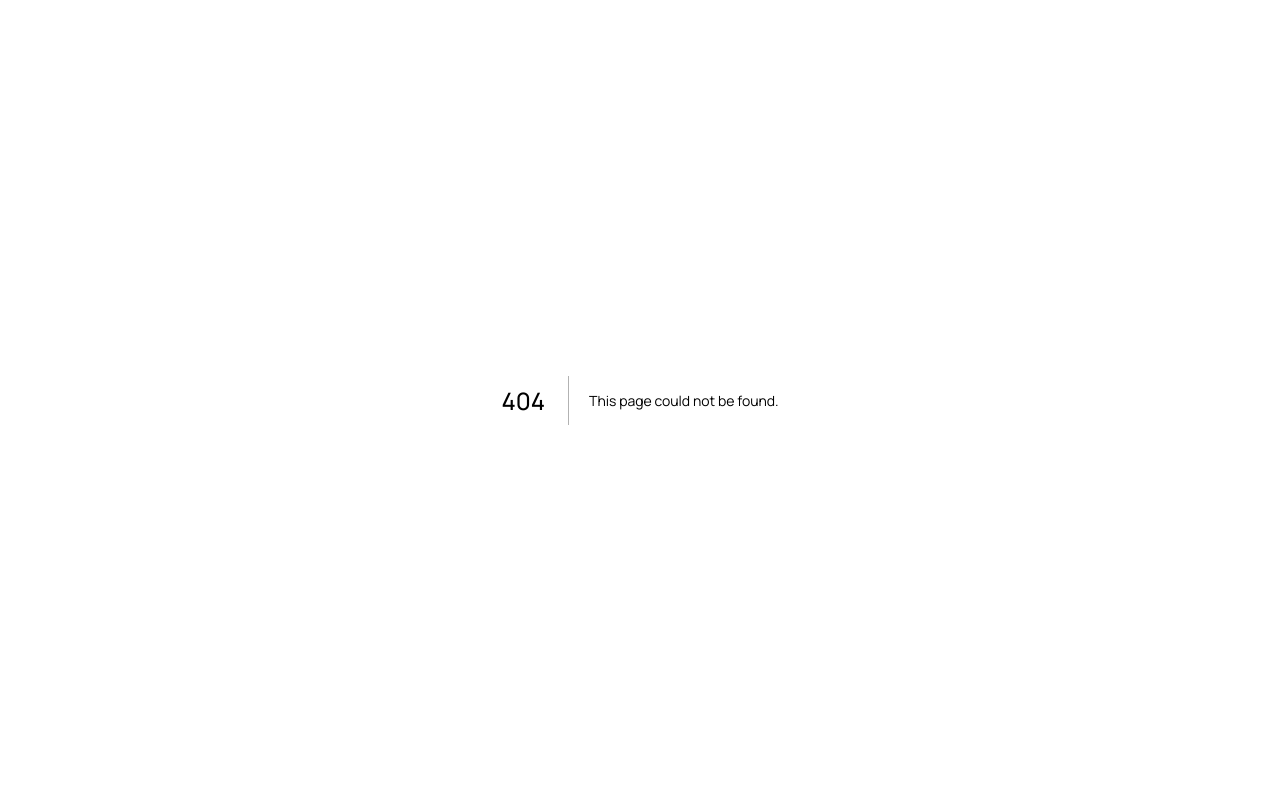
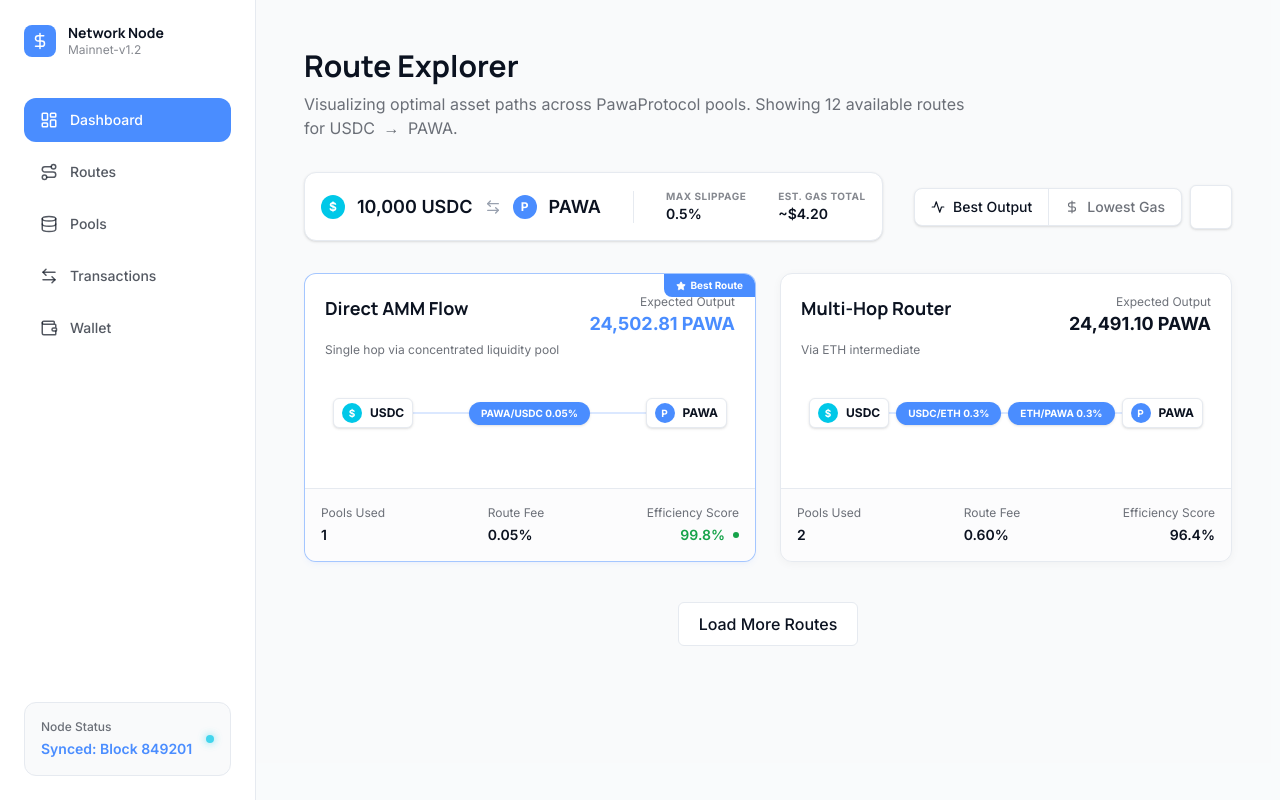
Before and after one commit to Robotron2/pawa-frontend, a Next.js app: page /routes in a window 1280 px wide. Before the commit this address had no page. Built offline with nearby package versions, Linux system fonts and the light colour scheme.

Commit message:
feat(routes): implement route explorer and path visualization

```diff
--- /dev/null
+++ b/app/routes/layout.tsx
@@ -0,0 +1,17 @@
+import React from "react";
+import { Sidebar } from "@/components/layout/Sidebar";
+
+export default function RoutesLayout({
+  children,
+}: {
+  children: React.ReactNode;
+}) {
+  return (
+    <div className="min-h-screen bg-gray-50/50">
+      <Sidebar />
+      <div className="ml-64 flex-1">
+        {children}
+      </div>
+    </div>
+  );
+}
--- /dev/null
+++ b/app/routes/page.tsx
@@ -0,0 +1,96 @@
+import React from "react";
+import { Button } from "@/components/ui/Button";
+import { RouteExplorerCard } from "@/components/routes/RouteExplorerCard";
+import { SlidersHorizontal, ArrowDownUp } from "lucide-react";
+
+export default function RoutesPage() {
+  return (
+    <main className="p-12 relative min-h-screen">
+      <div className="max-w-5xl mx-auto">
+        <div className="mb-8">
+          <h1 className="text-3xl font-heading font-bold text-foreground mb-2">Route Explorer</h1>
+          <p className="text-foreground/60 max-w-2xl">
+            Visualizing optimal asset paths across PawaProtocol pools. Showing 12 available routes for USDC <span className="mx-1">→</span> PAWA.
+          </p>
+        </div>
+
+        {/* Top Controls Bar */}
+        <div className="flex flex-col sm:flex-row justify-between items-start sm:items-center gap-4 mb-8">
+          <div className="bg-white border border-border rounded-xl p-4 flex items-center gap-8 shadow-sm">
+            <div className="flex items-center gap-3">
+              <div className="w-6 h-6 rounded-full bg-accent flex items-center justify-center text-white text-xs font-bold">$</div>
+              <span className="font-semibold text-lg">10,000 USDC</span>
+              <ArrowDownUp size={16} className="text-gray-400 rotate-90" />
+              <div className="w-6 h-6 rounded-full bg-primary flex items-center justify-center text-white text-xs font-bold">P</div>
+              <span className="font-semibold text-lg">PAWA</span>
+            </div>
+            <div className="h-8 w-px bg-border" />
+            <div>
+              <p className="text-[10px] text-foreground/50 uppercase font-bold tracking-wider">Max Slippage</p>
+              <p className="text-sm font-semibold">0.5%</p>
+            </div>
+            <div>
+              <p className="text-[10px] text-foreground/50 uppercase font-bold tracking-wider">Est. Gas Total</p>
+              <p className="text-sm font-semibold">~$4.20</p>
+            </div>
+          </div>
+
+          <div className="flex items-center gap-2">
+            <div className="bg-white border border-border rounded-lg flex shadow-sm">
+              <button className="px-4 py-2 text-sm font-medium border-r border-border hover:bg-gray-50 flex items-center gap-2">
+                <svg width="14" height="14" viewBox="0 0 24 24" fill="none" stroke="currentColor" strokeWidth="2" strokeLinecap="round" strokeLinejoin="round"><polyline points="22 12 18 12 15 21 9 3 6 12 2 12"/></svg>
+                Best Output
+              </button>
+              <button className="px-4 py-2 text-sm font-medium hover:bg-gray-50 flex items-center gap-2 text-foreground/60">
+                <svg width="14" height="14" viewBox="0 0 24 24" fill="none" stroke="currentColor" strokeWidth="2" strokeLinecap="round" strokeLinejoin="round"><path d="M12 2v20M17 5H9.5a3.5 3.5 0 0 0 0 7h5a3.5 3.5 0 0 1 0 7H6"/></svg>
+                Lowest Gas
+              </button>
+            </div>
+            <Button variant="outline" className="w-10 h-10 p-0 bg-white shadow-sm">
+              <SlidersHorizontal size={16} />
+            </Button>
+          </div>
+        </div>
+
+        {/* Route Cards Grid */}
+        <div className="grid grid-cols-1 lg:grid-cols-2 gap-6 mb-8">
+          <RouteExplorerCard
+            title="Direct AMM Flow"
+            subtitle="Single hop via concentrated liquidity pool"
+            expectedOutput="24,502.81 PAWA"
+            isBest={true}
+            poolsUsed={1}
+            routeFee="0.05%"
+            efficiencyScore={99.8}
+            nodes={[
+              { type: "token", label: "USDC", symbol: "$", color: "var(--color-accent)" },
+              { type: "pool", label: "PAWA/USDC 0.05%" },
+              { type: "token", label: "PAWA", symbol: "P", color: "var(--color-primary)" }
+            ]}
+          />
+
+          <RouteExplorerCard
+            title="Multi-Hop Router"
+            subtitle="Via ETH intermediate"
+            expectedOutput="24,491.10 PAWA"
+            poolsUsed={2}
+            routeFee="0.60%"
+            efficiencyScore={96.4}
+            nodes={[
+              { type: "token", label: "USDC", symbol: "$", color: "var(--color-accent)" },
+              { type: "pool", label: "USDC/ETH 0.3%" },
+              { type: "pool", label: "ETH/PAWA 0.3%" },
+              { type: "token", label: "PAWA", symbol: "P", color: "var(--color-primary)" }
+            ]}
+          />
+        </div>
+
+        <div className="flex justify-center mt-10">
+          <Button variant="outline" className="bg-white">
+            Load More Routes
+          </Button>
+        </div>
+      </div>
+    </main>
+  );
+}
--- /dev/null
+++ b/src/components/routes/RouteExplorerCard.tsx
@@ -0,0 +1,74 @@
+import React from "react";
+import { Card } from "@/components/ui/Card";
+import { Badge } from "@/components/ui/Badge";
+import { cn } from "@/lib/utils";
+import { RouteGraph, PathNode } from "./RouteGraph";
+import { Star } from "lucide-react";
+
+interface RouteExplorerCardProps {
+  title: string;
+  subtitle: string;
+  expectedOutput: string;
+  nodes: PathNode[];
+  poolsUsed: number;
+  routeFee: string;
+  efficiencyScore: number;
+  isBest?: boolean;
+}
+
+export const RouteExplorerCard = ({
+  title,
+  subtitle,
+  expectedOutput,
+  nodes,
+  poolsUsed,
+  routeFee,
+  efficiencyScore,
+  isBest,
+}: RouteExplorerCardProps) => {
+  return (
+    <Card className={cn(
+      "relative overflow-hidden transition-all",
+      isBest ? "border-primary/50 shadow-md shadow-primary/5" : "border-border"
+    )}>
+      {isBest && (
+        <div className="absolute top-0 right-0 bg-primary text-white text-[10px] font-bold px-3 py-1 flex items-center gap-1 rounded-bl-lg">
+          <Star size={10} fill="currentColor" /> Best Route
+        </div>
+      )}
+
+      <div className="p-5 border-b border-border">
+        <div className="flex justify-between items-start mb-1">
+          <h3 className="font-heading font-bold text-lg text-foreground">{title}</h3>
+          <div className="text-right">
+            <span className="text-xs text-foreground/60 block">Expected Output</span>
+            <span className={cn("font-bold text-lg", isBest ? "text-primary" : "text-foreground")}>
+              {expectedOutput}
+            </span>
+          </div>
+        </div>
+        <p className="text-xs text-foreground/60">{subtitle}</p>
+
+        <RouteGraph nodes={nodes} />
+      </div>
+
+      <div className="p-4 bg-gray-50/50 flex justify-between items-center text-sm">
+        <div>
+          <p className="text-xs text-foreground/60 mb-1">Pools Used</p>
+          <p className="font-semibold">{poolsUsed}</p>
+        </div>
+        <div>
+          <p className="text-xs text-foreground/60 mb-1">Route Fee</p>
+          <p className="font-semibold">{routeFee}</p>
+        </div>
+        <div className="text-right">
+          <p className="text-xs text-foreground/60 mb-1">Efficiency Score</p>
+          <p className={cn("font-semibold flex items-center justify-end gap-1", efficiencyScore > 98 ? "text-success" : "text-foreground")}>
+            {efficiencyScore}%
+            {efficiencyScore > 98 && <span className="w-1.5 h-1.5 rounded-full bg-success inline-block ml-1" />}
+          </p>
+        </div>
+      </div>
+    </Card>
+  );
+};
--- /dev/null
+++ b/src/components/routes/RouteGraph.tsx
@@ -0,0 +1,40 @@
+import React from "react";
+import { cn } from "@/lib/utils";
+
+export type PathNode = {
+  type: "token" | "pool";
+  label: string;
+  symbol?: string;
+  color?: string;
+};
+
+export const RouteGraph = ({ nodes }: { nodes: PathNode[] }) => {
+  return (
+    <div className="flex items-center w-full my-6 py-4 px-2 relative">
+      {/* Background Line */}
+      <div className="absolute top-1/2 left-4 right-4 h-[2px] bg-primary/20 -translate-y-1/2 z-0" />
+
+      <div className="flex items-center justify-between w-full relative z-10">
+        {nodes.map((node, i) => (
+          <React.Fragment key={i}>
+            {node.type === "token" ? (
+              <div className="bg-white px-2 py-1 rounded-md border border-border shadow-sm flex items-center gap-2">
+                <div
+                  className="w-5 h-5 rounded-full flex items-center justify-center text-[10px] font-bold text-white"
+                  style={{ backgroundColor: node.color || "var(--color-primary)" }}
+                >
+                  {node.symbol}
+                </div>
+                <span className="text-xs font-bold">{node.label}</span>
+              </div>
+            ) : (
+              <div className="bg-primary px-3 py-1 rounded-full text-[10px] font-bold text-white shadow-sm">
+                {node.label}
+              </div>
+            )}
+          </React.Fragment>
+        ))}
+      </div>
+    </div>
+  );
+};
```
